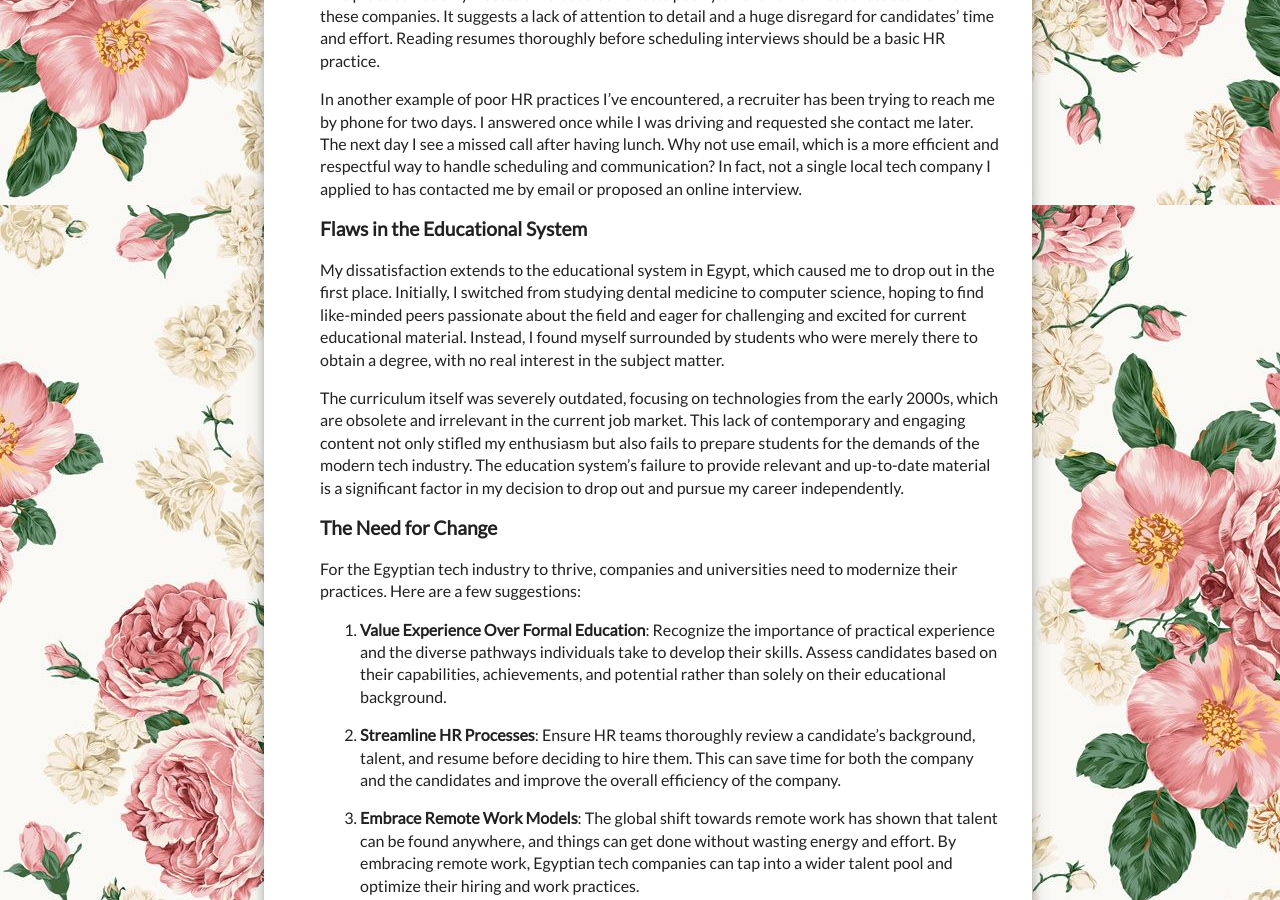
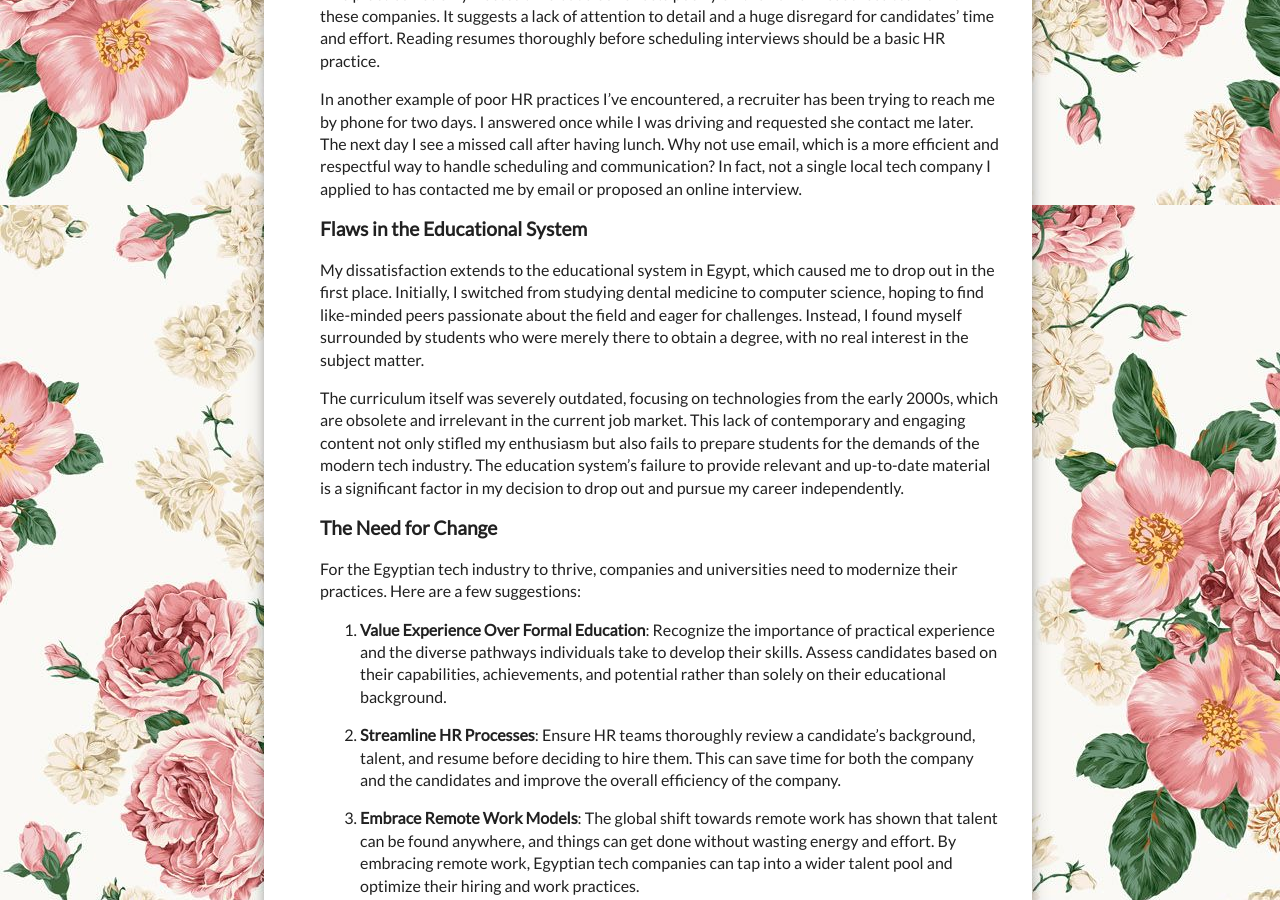
Before and after one commit to xaymup/xaymup.github.io, a Jekyll site: the page built from _posts/2024-7-16-why-egyptian-tech-companies-need-to-rethink-their-hiring-practices.md, in a window 1280 px wide and 900 px high, scrolled down 995 px. Built offline with Jekyll 4.4.1, drawn with Linux system fonts in a browser that asks for light colours.

Commit message:
Update 2024-7-16-why-egyptian-tech-companies-need-to-rethink-their-hiring-practices.md

```diff
--- a/_posts/2024-7-16-why-egyptian-tech-companies-need-to-rethink-their-hiring-practices.md
+++ b/_posts/2024-7-16-why-egyptian-tech-companies-need-to-rethink-their-hiring-practices.md
@@ -21,7 +21,7 @@ In another example of poor HR practices I’ve encountered, a recruiter has been
 
 ###### Flaws in the Educational System
 
-My dissatisfaction extends to the educational system in Egypt, which caused me to drop out in the first place. Initially, I switched from studying dental medicine to computer science, hoping to find like-minded peers passionate about the field and eager for challenging and excited for current educational material. Instead, I found myself surrounded by students who were merely there to obtain a degree, with no real interest in the subject matter.
+My dissatisfaction extends to the educational system in Egypt, which caused me to drop out in the first place. Initially, I switched from studying dental medicine to computer science, hoping to find like-minded peers passionate about the field and eager for challenges. Instead, I found myself surrounded by students who were merely there to obtain a degree, with no real interest in the subject matter.
 
 The curriculum itself was severely outdated, focusing on technologies from the early 2000s, which are obsolete and irrelevant in the current job market. This lack of contemporary and engaging content not only stifled my enthusiasm but also fails to prepare students for the demands of the modern tech industry. The education system’s failure to provide relevant and up-to-date material is a significant factor in my decision to drop out and pursue my career independently.
 
```
